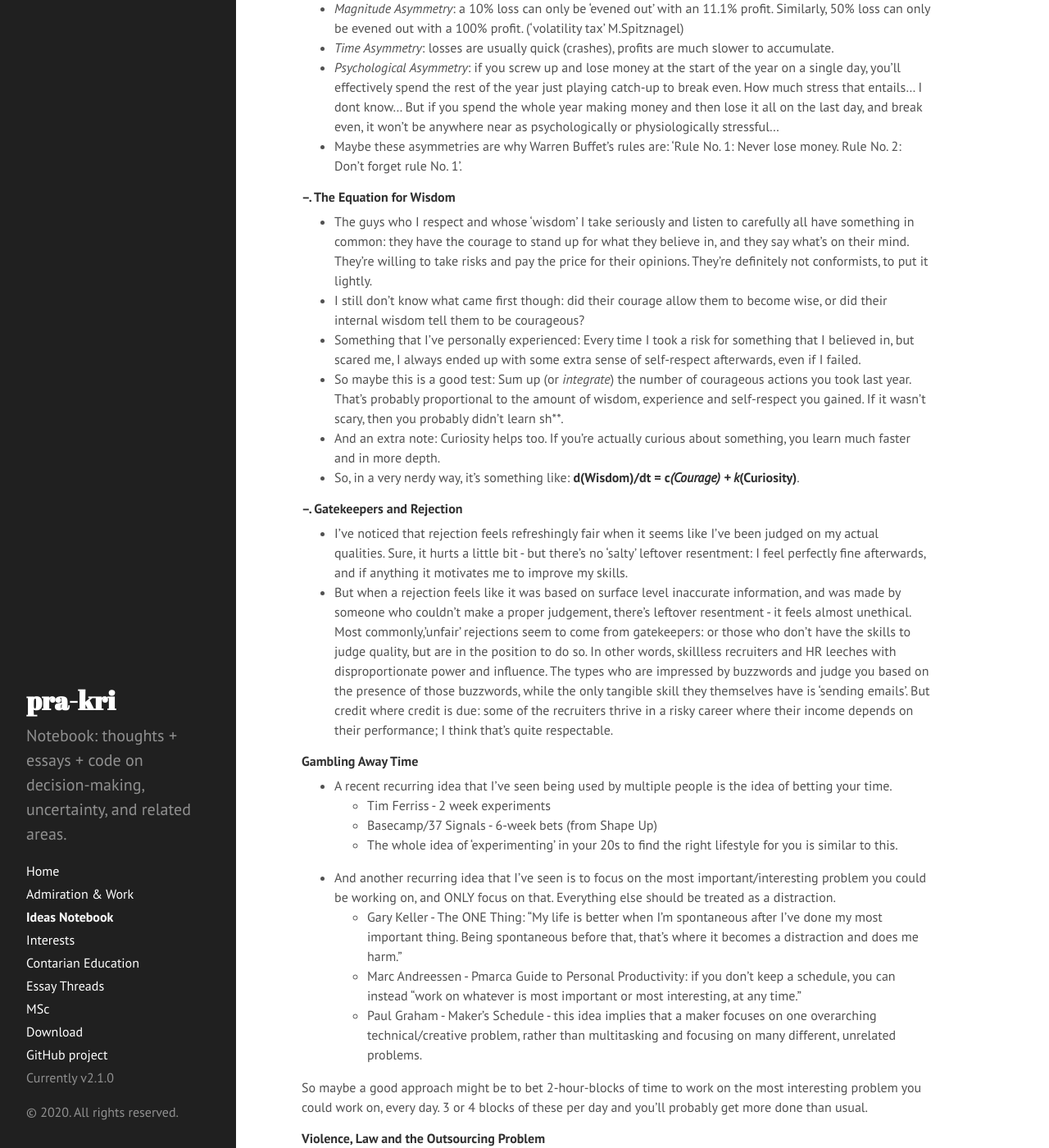
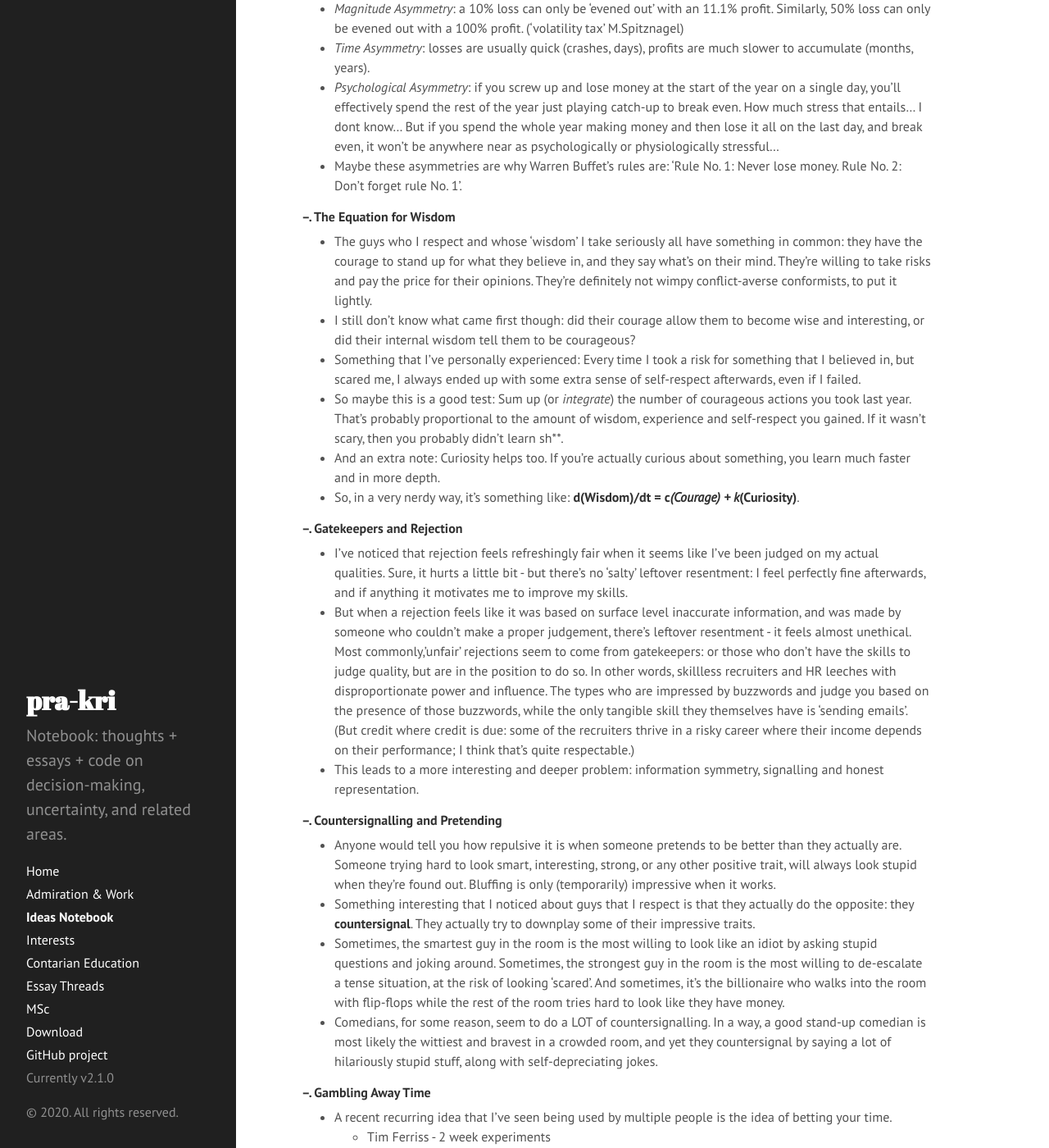
Before and after one commit to pra-kri/pra-kri.github.io, a Jekyll site: the page built from IdeasNotebook.md, in a window 1280 px wide and 1400 px high, scrolled down 1222 px. Shown: the whole window at 82% size. Built offline with Jekyll 4.4.1, drawn with Linux system fonts in a browser that asks for light colours; Markdown is read by kramdown in place of the engine named in the settings; some of the changed text lies outside the part shown.

Commit message:
Update IdeasNotebook.md

```diff
--- a/IdeasNotebook.md
+++ b/IdeasNotebook.md
@@ -28,13 +28,13 @@ Maybe the solution is to work in small selective teams with autonomy and shared
 
 ##### --. Asymmetries between Losses and Gains...
 * *Magnitude Asymmetry*: a 10% loss can only be 'evened out' with an 11.1% profit. Similarly, 50% loss can only be evened out with a 100% profit. ('volatility tax' M.Spitznagel)
-* *Time Asymmetry*: losses are usually quick (crashes), profits are much slower to accumulate.
+* *Time Asymmetry*: losses are usually quick (crashes, days), profits are much slower to accumulate (months, years).
 * *Psychological Asymmetry*: if you screw up and lose money at the start of the year on a single day, you'll effectively spend the rest of the year just playing catch-up to break even. How much stress that entails... I dont know... But if you spend the whole year making money and then lose it all on the last day, and break even, it won't be anywhere near as psychologically or physiologically stressful...
 * Maybe these asymmetries are why Warren Buffet's rules are: 'Rule No. 1: Never lose money. Rule No. 2: Don’t forget rule No. 1'.
 
 ##### --. The Equation for Wisdom
-* The guys who I respect and whose 'wisdom' I take seriously and listen to carefully all have something in common: they have the courage to stand up for what they believe in, and they say what's on their mind. They're willing to take risks and pay the price for their opinions. They're definitely not conformists, to put it lightly.
-* I still don't know what came first though: did their courage allow them to become wise, or did their internal wisdom tell them to be courageous?
+* The guys who I respect and whose 'wisdom' I take seriously all have something in common: they have the courage to stand up for what they believe in, and they say what's on their mind. They're willing to take risks and pay the price for their opinions. They're definitely not wimpy conflict-averse conformists, to put it lightly.
+* I still don't know what came first though: did their courage allow them to become wise and interesting, or did their internal wisdom tell them to be courageous?
 * Something that I've personally experienced: Every time I took a risk for something that I believed in, but scared me, I always ended up with some extra sense of self-respect afterwards, even if I failed.
 * So maybe this is a good test: Sum up (or *integrate*) the number of courageous actions you took last year. That's probably proportional to the amount of wisdom, experience and self-respect you gained. If it wasn't scary, then you probably didn't learn sh\*\*.
 * And an extra note: Curiosity helps too. If you're actually curious about something, you learn much faster and in more depth.
@@ -42,9 +42,16 @@ Maybe the solution is to work in small selective teams with autonomy and shared
 
 ##### --. Gatekeepers and Rejection
 * I've noticed that rejection feels refreshingly fair when it seems like I've been judged on my actual qualities. Sure, it hurts a little bit - but there's no 'salty' leftover resentment: I feel perfectly fine afterwards, and if anything it motivates me to improve my skills.
-* But when a rejection feels like it was based on surface level inaccurate information, and was made by someone who couldn't make a proper judgement, there's leftover resentment - it feels almost unethical. Most commonly,'unfair' rejections seem to come from gatekeepers: or those who don't have the skills to judge quality, but are in the position to do so. In other words, skillless recruiters and HR leeches with disproportionate power and influence. The types who are impressed by buzzwords and judge you based on the presence of those buzzwords, while the only tangible skill they themselves have is 'sending emails'. But credit where credit is due: some of the recruiters thrive in a risky career where their income depends on their performance; I think that's quite respectable.
+* But when a rejection feels like it was based on surface level inaccurate information, and was made by someone who couldn't make a proper judgement, there's leftover resentment - it feels almost unethical. Most commonly,'unfair' rejections seem to come from gatekeepers: or those who don't have the skills to judge quality, but are in the position to do so. In other words, skillless recruiters and HR leeches with disproportionate power and influence. The types who are impressed by buzzwords and judge you based on the presence of those buzzwords, while the only tangible skill they themselves have is 'sending emails'. (But credit where credit is due: some of the recruiters thrive in a risky career where their income depends on their performance; I think that's quite respectable.)
+* This leads to a more interesting and deeper problem: information symmetry, signalling and honest representation.
 
-##### Gambling Away Time
+##### --. Countersignalling and Pretending
+* Anyone would tell you how repulsive it is when someone pretends to be better than they actually are. Someone trying hard to look smart, interesting, strong, or any other positive trait, will always look stupid when they're found out. Bluffing is only (temporarily) impressive when it works.
+* Something interesting that I noticed about guys that I respect is that they actually do the opposite: they **countersignal**. They actually try to downplay some of their impressive traits.
+* Sometimes, the smartest guy in the room is the most willing to look like an idiot by asking stupid questions and joking around. Sometimes, the strongest guy in the room is the most willing to de-escalate a tense situation, at the risk of looking 'scared'. And sometimes, it's the billionaire who walks into the room with flip-flops while the rest of the room tries hard to look like they have money.
+* Comedians, for some reason, seem to do a LOT of countersignalling. In a way, a good stand-up comedian is most likely the wittiest and bravest in a crowded room, and yet they countersignal by saying a lot of hilariously stupid stuff, along with self-depreciating jokes.
+
+##### --. Gambling Away Time
 * A recent recurring idea that I've seen being used by multiple people is the idea of betting your time.
     * Tim Ferriss - 2 week experiments
     * Basecamp/37 Signals - 6-week bets (from Shape Up)
```
Also changed, not shown: other parts of IdeasNotebook.md (+1 -1 lines).
